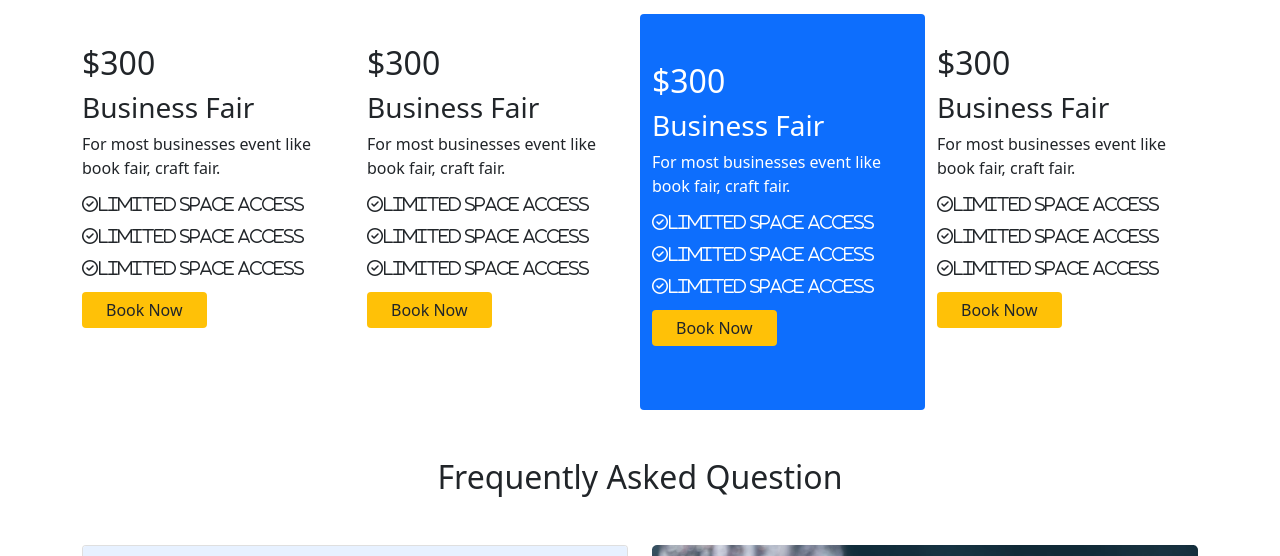
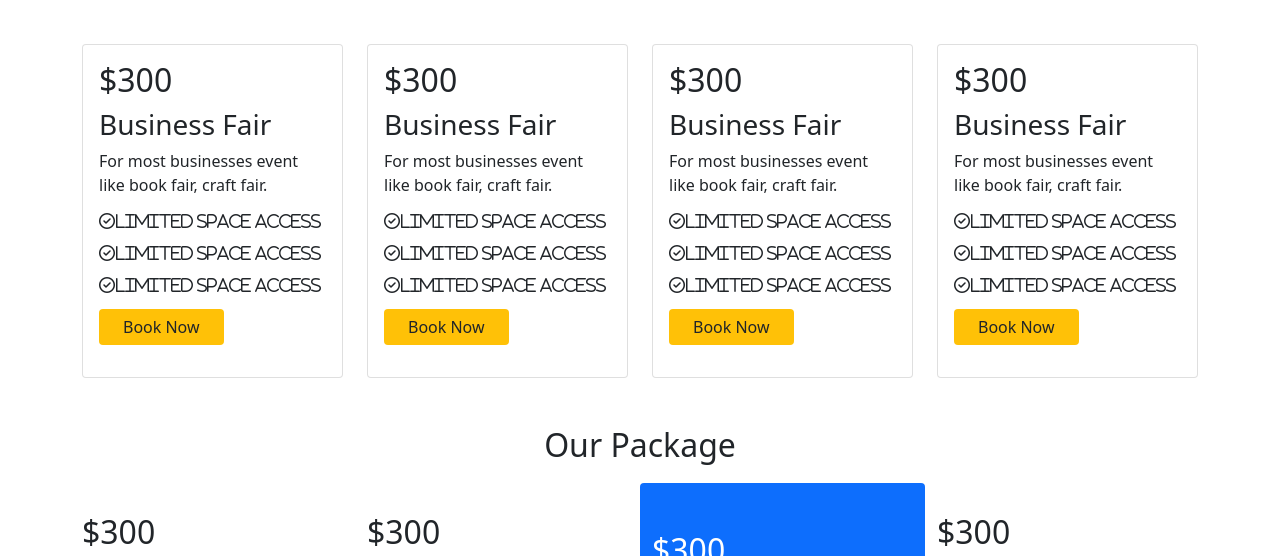
Before and after one commit to mdmehedihasan/fortune-wedding-hall, a plain HTML site: page index.html in a window 1280 px wide. Shown: the part 730-1286 px from the top of the page. Drawn offline with nearby package versions, Linux system fonts and the light colour scheme.

Commit message:
New package section added

```diff
--- a/index.html
+++ b/index.html
@@ -115,6 +115,109 @@
     <main>
 
         <!-- Our Package Section -->
+
+        <section>
+            <div class="container my-5">
+                <h2 class="text-center my-5">Our Package</h2>
+                <div class="row row-cols-1 row-cols-md-4 g-4">
+                    <div class="col">
+                        <div class="card h-100">
+                            <div class="card-body">
+                                <h2>$300</h2>
+                                <h3>Business Fair</h3>
+                                <p>For most businesses event like book fair, craft fair.</p>
+                                <div class="d-flex flex-column lh-1">
+                                    <span><i class="far fa-check-circle">limited space access</i></span> <br>
+                                    <span><i class="far fa-check-circle">limited space access</i></span><br>
+                                    <span><i class="far fa-check-circle">limited space access</i></span>
+                                </div>
+                                <a class="btn btn-primary bg-warning border-0 text-dark my-3 px-4 rounded" href="#"
+                                    role="button">Book
+                                    Now</a>
+                            </div>
+                        </div>
+                    </div>
+                    <div class="col">
+                        <div class="card h-100">
+                            <div class="card-body">
+                                <h2>$300</h2>
+                                <h3>Business Fair</h3>
+                                <p>For most businesses event like book fair, craft fair.</p>
+                                <div class="d-flex flex-column lh-1">
+                                    <span><i class="far fa-check-circle">limited space access</i></span> <br>
+                                    <span><i class="far fa-check-circle">limited space access</i></span><br>
+                                    <span><i class="far fa-check-circle">limited space access</i></span>
+                                </div>
+                                <a class="btn btn-primary bg-warning border-0 text-dark my-3 px-4 rounded" href="#"
+                                    role="button">Book
+                                    Now</a>
+                            </div>
+                        </div>
+                    </div>
+                    <div class="col">
+                        <div class="card h-100">
+                            <div class="card-body">
+                                <h2>$300</h2>
+                                <h3>Business Fair</h3>
+                                <p>For most businesses event like book fair, craft fair.</p>
+                                <div class="d-flex flex-column lh-1">
+                                    <span><i class="far fa-check-circle">limited space access</i></span> <br>
+                                    <span><i class="far fa-check-circle">limited space access</i></span><br>
+                                    <span><i class="far fa-check-circle">limited space access</i></span>
+                                </div>
+                                <a class="btn btn-primary bg-warning border-0 text-dark my-3 px-4 rounded" href="#"
+                                    role="button">Book
+                                    Now</a>
+                            </div>
+                        </div>
+                    </div>
+                    <div class="col">
+                        <div class="card h-100">
+                            <div class="card-body">
+                                <h2>$300</h2>
+                                <h3>Business Fair</h3>
+                                <p>For most businesses event like book fair, craft fair.</p>
+                                <div class="d-flex flex-column lh-1">
+                                    <span><i class="far fa-check-circle">limited space access</i></span> <br>
+                                    <span><i class="far fa-check-circle">limited space access</i></span><br>
+                                    <span><i class="far fa-check-circle">limited space access</i></span>
+                                </div>
+                                <a class="btn btn-primary bg-warning border-0 text-dark my-3 px-4 rounded" href="#"
+                                    role="button">Book
+                                    Now</a>
+                            </div>
+                        </div>
+                    </div>
+
+
+
+                </div>
+            </div>
+        </section>
+
+
+
+
+
+
+
+
+
+
+
+
+
+
+
+
+
+
+
+
+
+
+
+
         <section>
             <div class="container">
                 <h2 class="text-center my-5">Our Package</h2>
@@ -184,7 +287,7 @@
                 <h2 class="text-center my-5">Frequently Asked Question</h2>
 
                 <div class="row">
-                    <div class="col">
+                    <div class="col-lg-6">
                         <div class="accordion" id="accordionPanelsStayOpenExample">
                             <div class="accordion-item">
                                 <h2 class="accordion-header" id="panelsStayOpen-headingOne">
@@ -284,8 +387,8 @@
                             </div>
                         </div>
                     </div>
-                    <div class="col">
-                        <img src="images/people.png" alt="">
+                    <div class="col-lg-6">
+                        <img class="img-fluid" src="images/people.png" alt="">
                     </div>
                 </div>
             </div>
```
